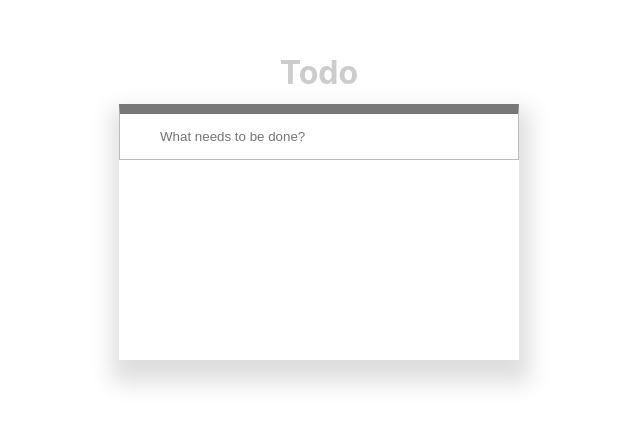
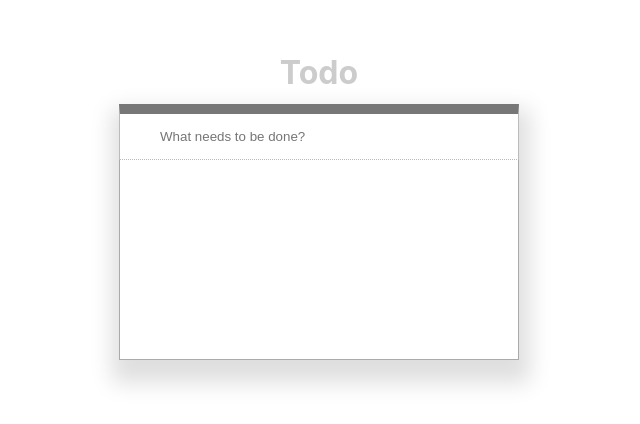
Before and after one commit to zarrr98/to-do-list, a React (Create React App) app: page / in a window 1280 px wide. Shown: the part 194-618 px from the top of the page, without its empty margins (321-961 px from the left). Built offline with nearby package versions, Linux system fonts and the light colour scheme.

Commit message:
Fix border of some elements

```diff
--- a/src/components/TodoList/TodoListHeader/styles.scss
+++ b/src/components/TodoList/TodoListHeader/styles.scss
@@ -1,6 +1,7 @@
 .todo-list-header {
   &__input {
     border: 1px solid #bbb;
+    border-bottom-style: dotted;
     border-top: 10px solid #777;
     padding: 15px 40px;
     width: 100%;
--- a/src/components/TodoList/TodoVirtualList/styles.scss
+++ b/src/components/TodoList/TodoVirtualList/styles.scss
@@ -1,4 +1,6 @@
 .todo-virtual-list {
   width: 100%;
   height: 200px;
+  border: 1px solid #aaa;
+  border-top: none;
 }
```
